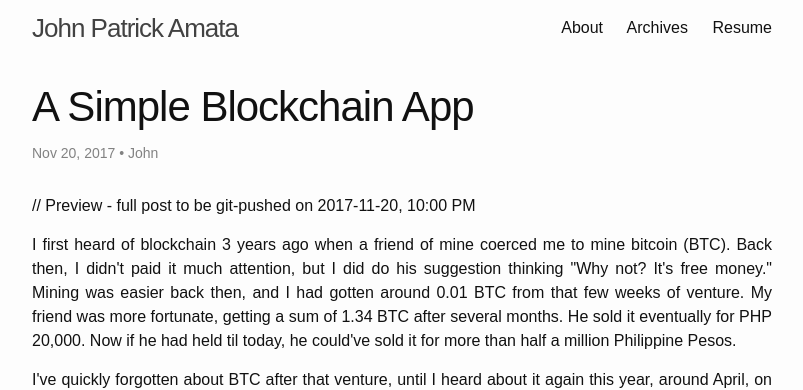
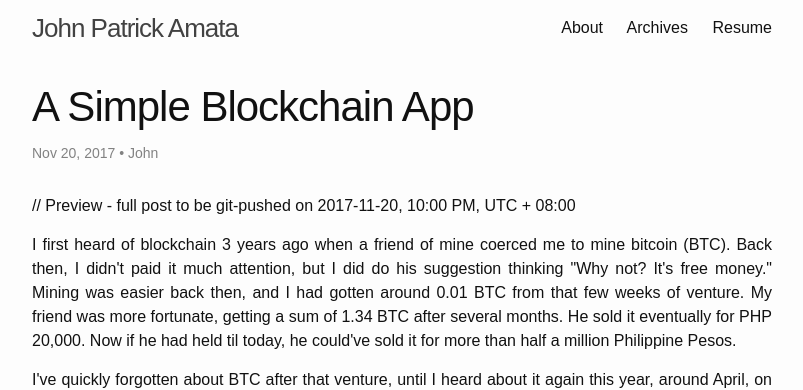
Before and after one commit to jpamata/jpamata.github.io, a Jekyll site: the page built from _posts/2017-11-20-a-simple-blockchain-app.md, in a window 1280 px wide. Shown: the top 390 px of the page, without its empty margins (238-1041 px from the left). Built offline with Jekyll 4.4.1, drawn with Linux system fonts in a browser that asks for light colours; comment, search, counter and statistics services are not loaded.

Commit message:
Update 2017-11-20-a-simple-blockchain-app.md

```diff
--- a/_posts/2017-11-20-a-simple-blockchain-app.md
+++ b/_posts/2017-11-20-a-simple-blockchain-app.md
@@ -5,7 +5,7 @@ author: "John"
 description: A few things on the first blockchain app I made.
 ---
 
-// Preview - full post to be git-pushed on 2017-11-20, 10:00 PM
+// Preview - full post to be git-pushed on 2017-11-20, 10:00 PM, UTC + 08:00
 
 <p align="justify">I first heard of blockchain 3 years ago when a friend of mine coerced me to mine bitcoin (BTC). Back then, I didn't paid it much attention, but I did do his suggestion thinking "Why not? It's free money." Mining was easier back then, and I had gotten around 0.01 BTC from that few weeks of venture. My friend was more fortunate, getting a sum of 1.34 BTC after several months. He sold it eventually for PHP 20,000. Now if he had held til today, he could've sold it for more than half a million Philippine Pesos.</p>
 
```
